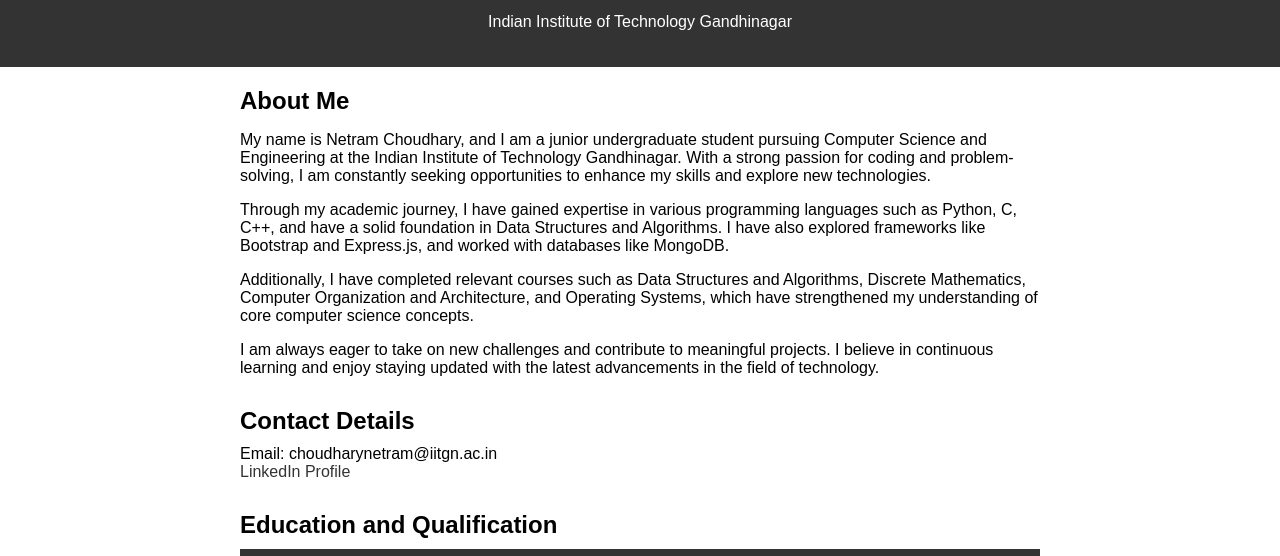
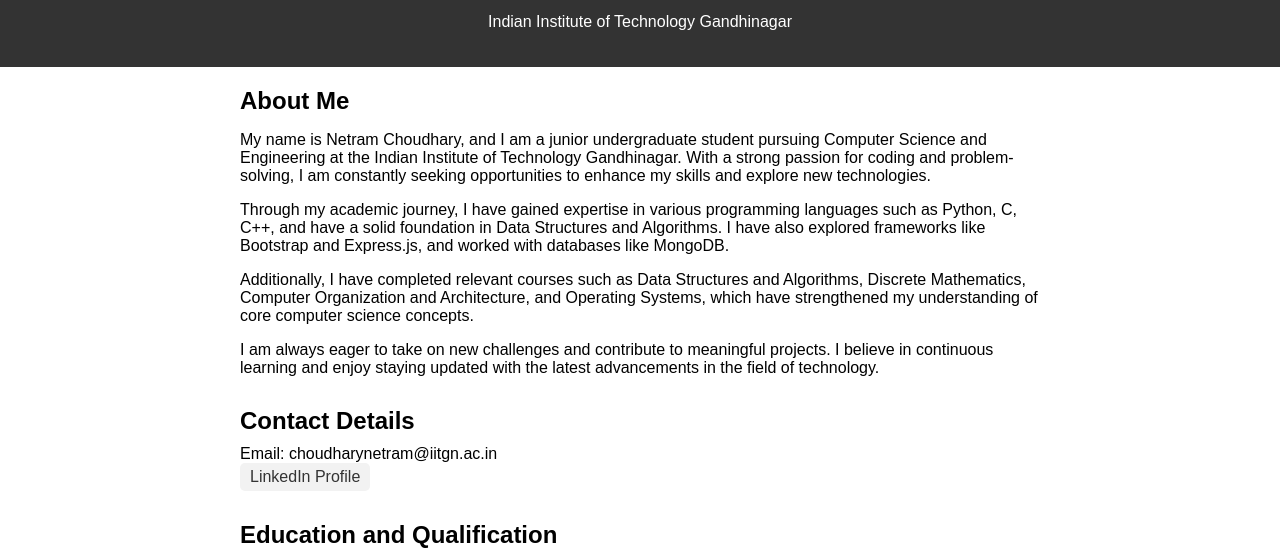
Before and after one commit to choudharyNetram/CV, a plain HTML site: page index.html in a window 1280 px wide. Shown: the part 173-729 px from the top of the page. Drawn offline with Linux system fonts and the light colour scheme.

Commit message:
Update style.css

```diff
--- a/css/css/style.css
+++ b/css/css/style.css
@@ -83,3 +83,19 @@ table tbody tr:nth-child(even) {
     object-fit: cover; /* Maintain aspect ratio and crop the image */
     object-position: center bottom; /* Position the image to show the bottom part */
 }
+
+
+/* Custom styles for links */
+ul li a {
+    color: #333;
+    text-decoration: none;
+    display: inline-block;
+    padding: 5px 10px;
+    background-color: #f2f2f2;
+    border-radius: 5px;
+    transition: background-color 0.3s;
+}
+
+ul li a:hover {
+    background-color: #e0e0e0;
+}
```
